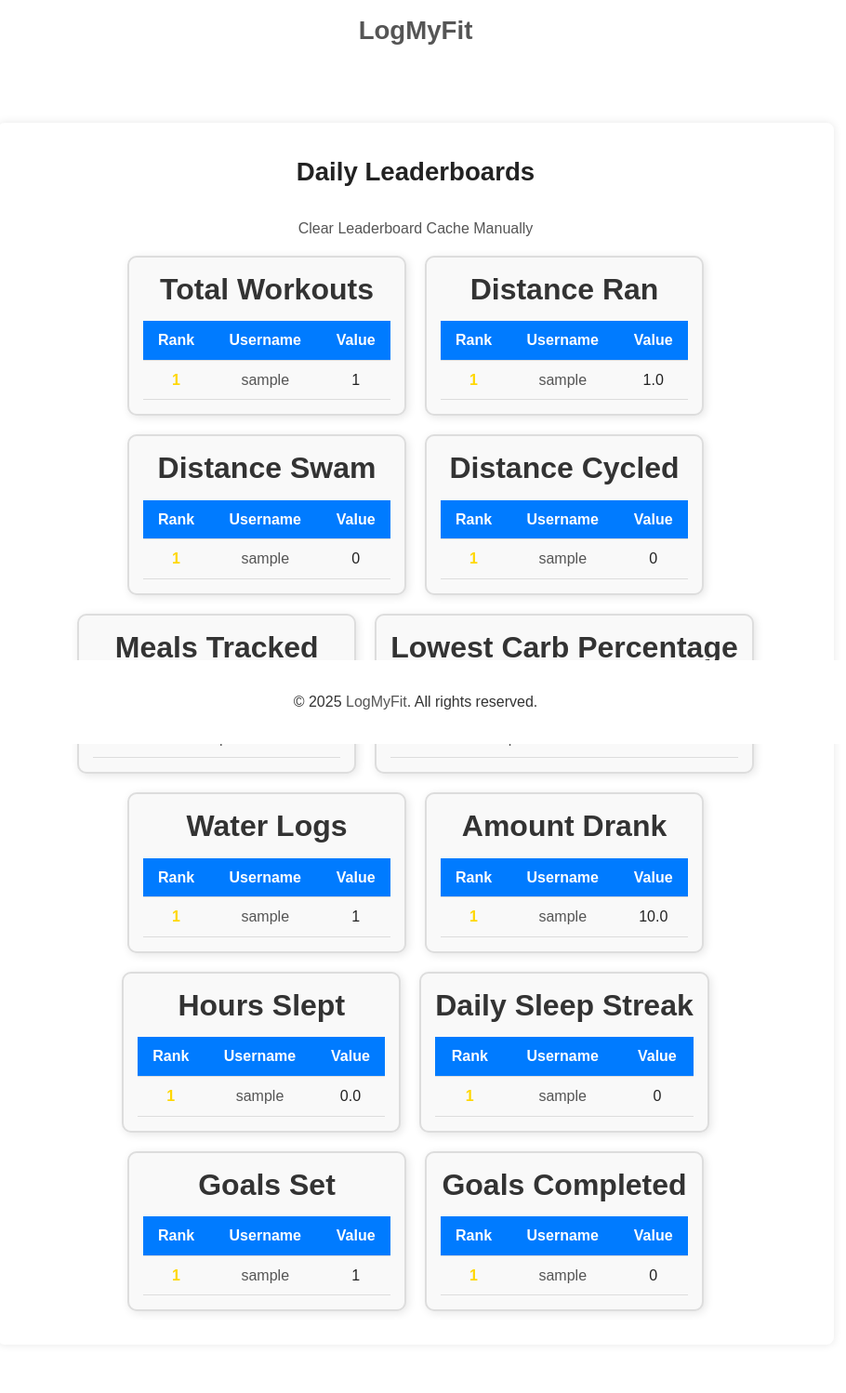
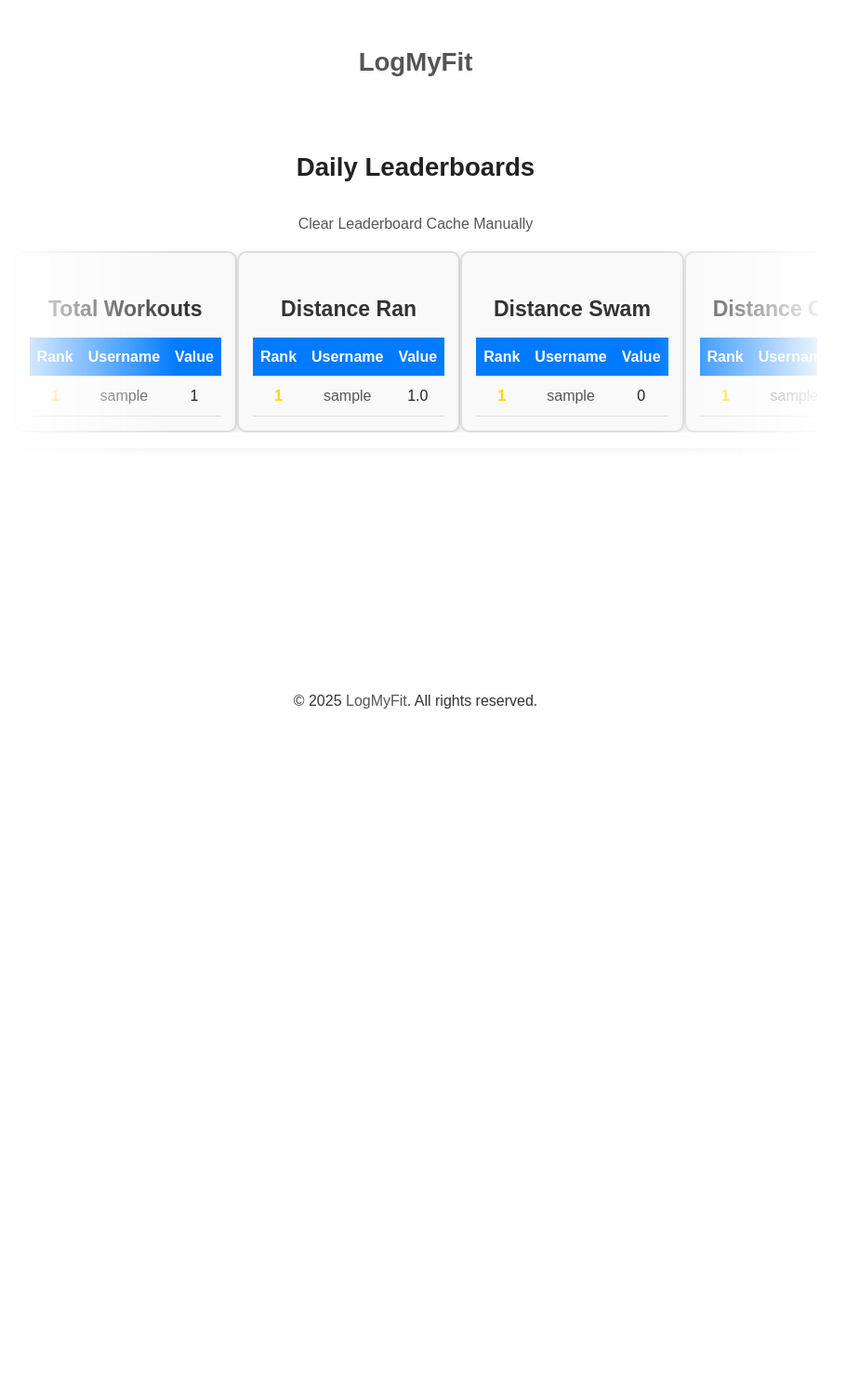
Before and after one commit to csweenz/Capstone, a Django app: page /leaderboards/ in a window 1280 px wide. Shown: the whole page at 93% size, without its empty margins (193-1103 px from the left). After the commit the page ends 762 px from the top, so only its background shows below. Run offline with Django 5.2, Linux system fonts and the light colour scheme; tables that the repository leaves empty hold one stand-in row (values such as "Sample post").

Commit message:
Hotfix:  Dashboard spacing and dynamic UI for leaderboard

```diff
--- a/capstoneproject/LogMyFit/templates/leaderboards.html
+++ b/capstoneproject/LogMyFit/templates/leaderboards.html
@@ -4,49 +4,8 @@
 {% load static %}
 
 {% block extra_css %}
-    <link rel="stylesheet" href="{% static 'css/dashboard.css' %}">
-    <style>
-        .leaderboard-container {
-            display: flex;
-            flex-wrap: wrap;
-            gap: 20px;
-            justify-content: center;
-        }
+    <link rel="stylesheet" href="{% static 'css/leaderboard.css' %}">
 
-        .leaderboard {
-            border: 2px solid #ddd;
-            border-radius: 10px;
-            padding: 15px;
-            background-color: #f9f9f9;
-            box-shadow: 2px 2px 10px rgba(0, 0, 0, 0.1);
-            min-width: 300px;
-        }
-
-        .leaderboard h2 {
-            text-align: center;
-            color: #333;
-        }
-
-        table {
-            width: 100%;
-            border-collapse: collapse;
-        }
-
-        th, td {
-            padding: 8px;
-            text-align: center;
-            border-bottom: 1px solid #ddd;
-        }
-
-        th {
-            background-color: #007bff;
-            color: white;
-        }
-
-        .gold { color: gold; font-weight: bold; }
-        .silver { color: silver; font-weight: bold; }
-        .bronze { color: #cd7f32; font-weight: bold; }
-    </style>
 {% endblock %}
 
 {% block content %}
@@ -55,6 +14,8 @@
       Clear Leaderboard Cache Manually
   </a>
     <p></p>
+    <div class="leaderboard-container::before">
+    <div class="leaderboard-container::after">
 <div class="leaderboard-container">
     {% for metric, ranking_list in leaderboards.items %}
     <div class="leaderboard">
@@ -78,4 +39,8 @@
     </div>
     {% endfor %}
 </div>
+    </div>
+    </div>
+
+    <script src="{% static 'js/leaderboard.js' %}"></script>
 {% endblock %}
--- /dev/null
+++ b/capstoneproject/static/css/leaderboard.css
@@ -0,0 +1,70 @@
+
+        .body {
+            overflow-x: hidden
+        }
+        .leaderboard-container {
+            display: flex;
+            overflow-x: auto;
+            scroll-snap-type: x mandatory;
+            scroll-padding: 50%;
+            padding-right: 20px;
+            content: "";
+            flex: 0 0 calc(450px - 150px);
+        }
+
+
+        .leaderboard {
+            scroll-snap-align: center;
+            border: 2px solid #ddd;
+            border-radius: 10px;
+            padding: 15px;
+            background-color: #f9f9f9;
+            box-shadow: 2px 2px 10px rgba(0, 0, 0, 0.1);
+            flex: 0 0 auto;
+        }
+
+        .leaderboard-container::before,
+        .leaderboard-container::after {
+            content: "";
+            position: absolute;
+            top: 0;
+            bottom: 0;
+            width: 30%;
+            pointer-events: none;
+            z-index: 2;
+        }
+
+        .leaderboard-container::before {
+            left: 0;
+            background: linear-gradient(to right, white 50%, rgba(255,255,255,0) 100%);
+        }
+
+        .leaderboard-container::after {
+            right: 0;
+            background: linear-gradient(to left, white 50%, rgba(255,255,255,0) 100%);
+        }
+
+        .leaderboard h2 {
+            text-align: center;
+            color: #333;
+        }
+
+        table {
+            width: auto;
+            border-collapse: collapse;
+        }
+
+        th, td {
+            padding: 8px;
+            text-align: center;
+            border-bottom: 1px solid #ddd;
+        }
+
+        th {
+            background-color: #007bff;
+            color: white;
+        }
+
+        .gold { color: gold; font-weight: bold; }
+        .silver { color: silver; font-weight: bold; }
+        .bronze { color: #cd7f32; font-weight: bold; }
--- a/capstoneproject/static/css/minimal.css
+++ b/capstoneproject/static/css/minimal.css
@@ -9,7 +9,7 @@
 
   /* Spacing */
   --margin: 1rem;
-  --padding: 1rem;
+  --padding: 1.1rem;
   --base-font-size: 16px;
   --typescale: 1.2;             /* Multiply base size by 1.2 to scale up headings */
 
@@ -97,6 +97,7 @@ footer p {
 /* Headings use the heading font and typescale */
 h1, h2, h3, h4, h5, h6 {
   font-family: var(--font-heading);
+  margin-top: calc(var(--margin) * 2);
   margin-bottom: calc(var(--margin) / 2);
   line-height: 1.2;
   text-align: center;
@@ -172,7 +173,7 @@ button:hover {
     max-width: 100%;
     margin-left: auto;
     margin-right: auto;
-    top: 0;
+    top: 15px;
     align-items: baseline;
 
 }
@@ -231,10 +232,10 @@ main {
 
 /* Dashboard Heading */
 h2 {
-    margin-bottom: 1px;
+    margin-bottom: var(--margin);
 }
 h3 {
-    margin-top: 2px;
+    margin-top: var(--margin);
 }
 .header-container {
     background-color: #f0f0f0; /* A light gray background */
--- /dev/null
+++ b/capstoneproject/static/js/leaderboard.js
@@ -0,0 +1,21 @@
+document.addEventListener("DOMContentLoaded", function(){
+  const container = document.querySelector('.leaderboard-container');
+  if (!container) return;
+
+  // wheel → horizontal
+  container.addEventListener('wheel', e => {
+    if (Math.abs(e.deltaY) > Math.abs(e.deltaX)) {
+      e.preventDefault();
+      container.scrollLeft += e.deltaY;
+    }
+  }, { passive: false });
+
+  // scroll wheel
+  let isDown = false, startX, scrollLeft;
+  container.addEventListener('mousemove', e => {
+    if (!isDown) return;
+    e.preventDefault();
+    const x = e.pageX - container.offsetLeft;
+    container.scrollLeft = scrollLeft - (x - startX);
+  });
+});
```
Also changed, not shown: capstoneproject/LogMyFit/templates/dashboard.html (+5 -5 lines).
